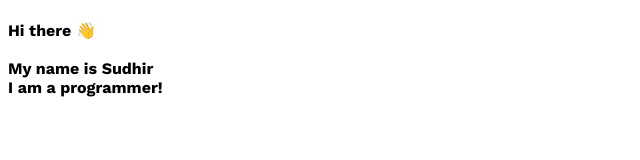
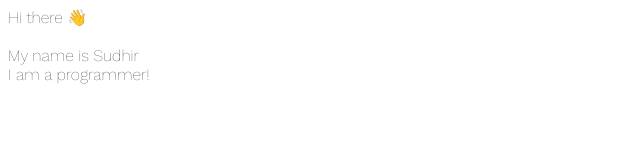
Before and after one commit to 1sp/1sp.github.io, a plain HTML site: page index.html in a window 1280 px wide. Shown: the whole page, without its empty margins (0-640 px from the left). Drawn offline with nearby package versions, Linux system fonts and the light colour scheme.

Commit message:
Update index.html

```diff
--- a/index.html
+++ b/index.html
@@ -18,7 +18,7 @@
     </style>
   </head>
 <body class="work-sans-100">
-<h4>Hi there 👋<br/><br/>My name is Sudhir<br/>I am a programmer!</h4>
+<div>Hi there 👋<br/><br/>My name is Sudhir<br/>I am a programmer!</div>
 <h1></h1>
 </body>
 </html>
```
